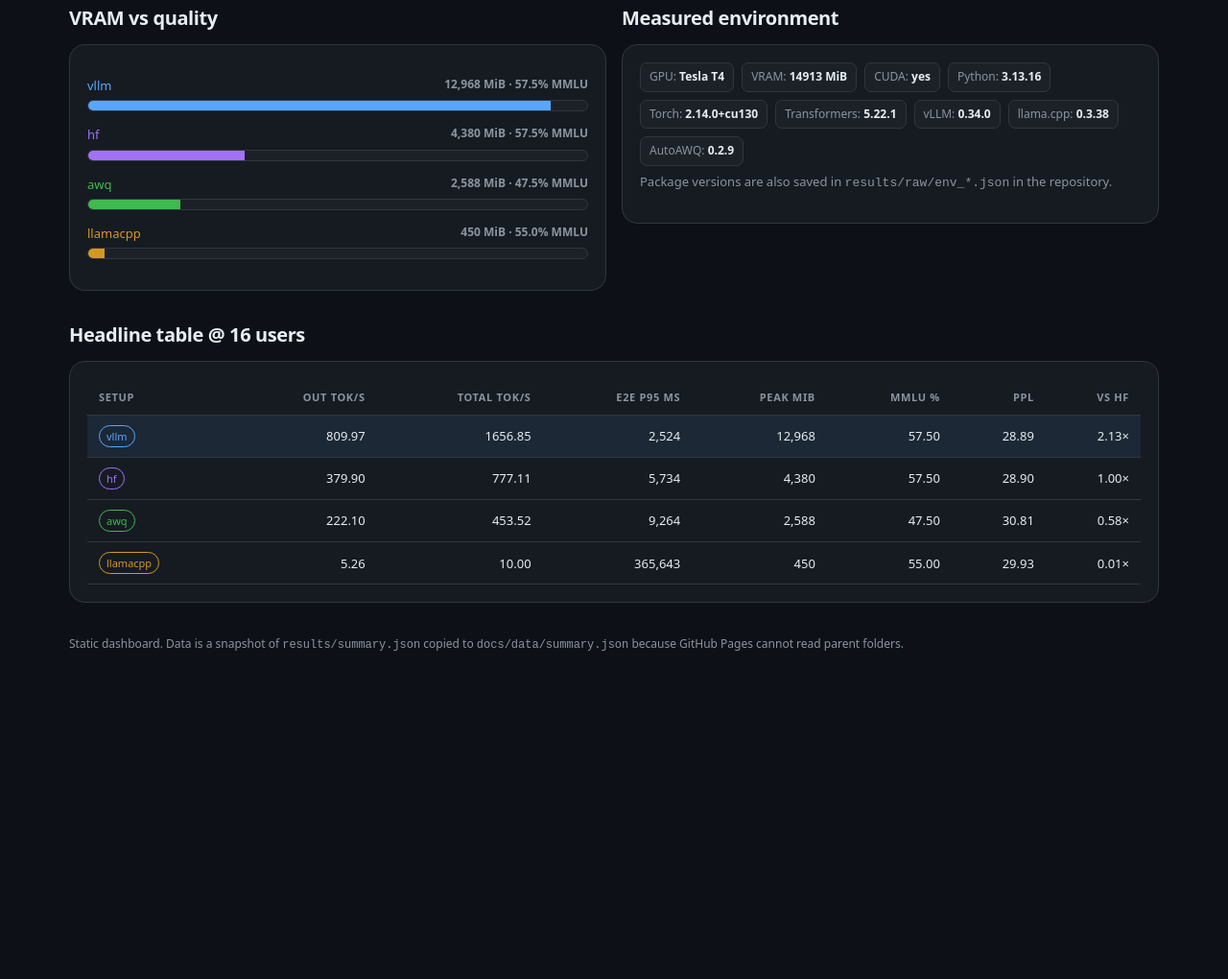
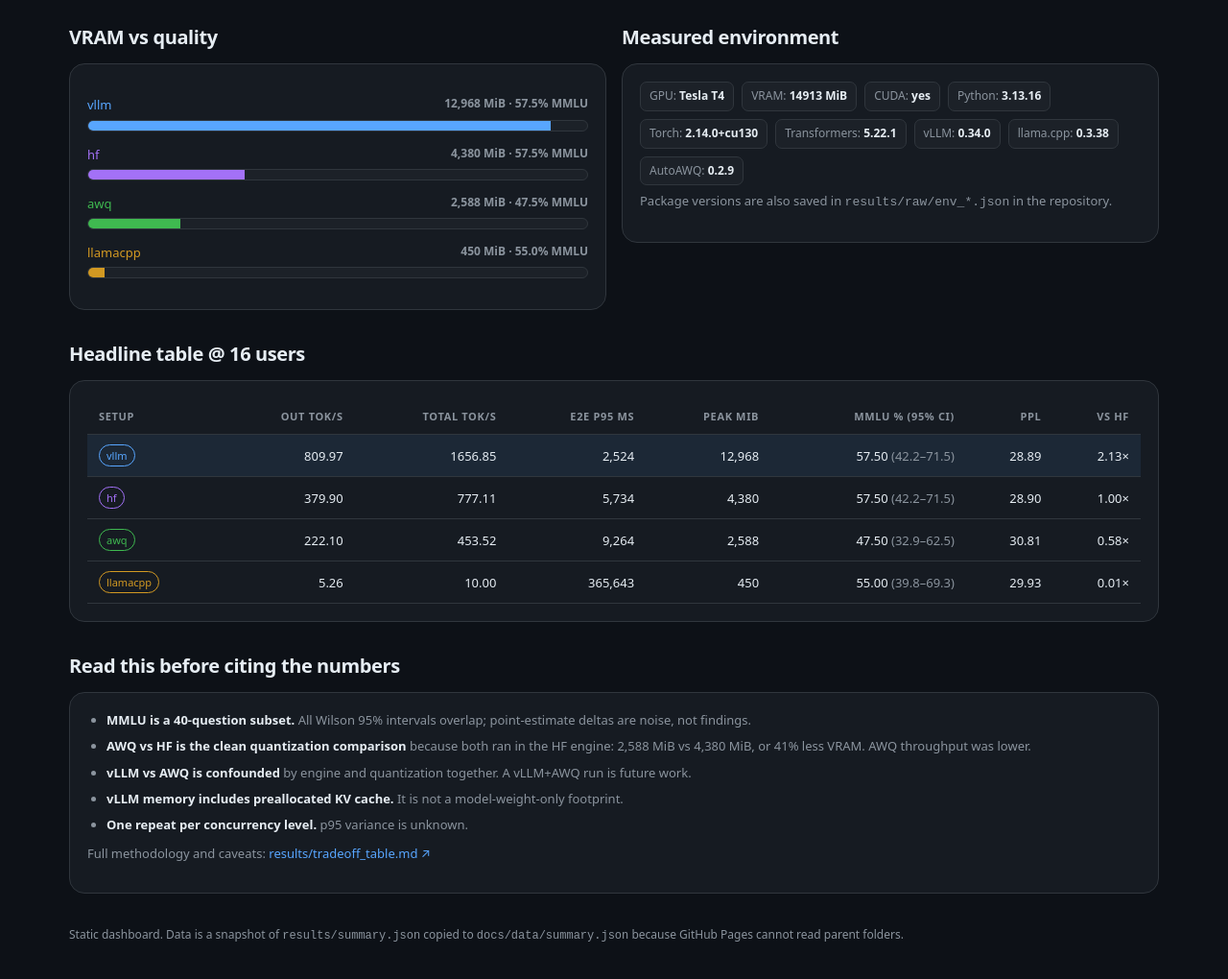
Before and after one commit to Ishan-5/LLM-inference-and-quantization-benchmark, a plain HTML site: page docs/index.html in a window 1280 px wide. Shown: the part 1076-2096 px from the top of the page at 96% size. Before the commit the page ends 1828 px from the top, so only its background shows below. Drawn offline with Linux system fonts and the light colour scheme.

Commit message:
Correct dashboard claims and data snapshot

```diff
--- a/docs/data/summary.json
+++ b/docs/data/summary.json
@@ -23,6 +23,13 @@
     "wall_s": 5.04,
     "perplexity": 28.886981930380042,
     "mmlu_accuracy_pct": 57.5,
+    "mmlu_correct": 23,
+    "mmlu_total": 40,
+    "mmlu_ci95": [
+      42.2,
+      71.5
+    ],
+    "mmlu_ci95_text": "42.2–71.5",
     "perplexity_note": "",
     "mmlu_note": "",
     "speedup_vs_baseline": 2.13,
@@ -53,6 +60,13 @@
       "wall_s": 18.44,
       "perplexity": 30.806288424870864,
       "mmlu_accuracy_pct": 47.5,
+      "mmlu_correct": 19,
+      "mmlu_total": 40,
+      "mmlu_ci95": [
+        32.9,
+        62.5
+      ],
+      "mmlu_ci95_text": "32.9–62.5",
       "perplexity_note": "",
       "mmlu_note": "",
       "speedup_vs_baseline": 0.58,
@@ -82,6 +96,13 @@
       "wall_s": 10.74,
       "perplexity": 28.897874670756288,
       "mmlu_accuracy_pct": 57.5,
+      "mmlu_correct": 23,
+      "mmlu_total": 40,
+      "mmlu_ci95": [
+        42.2,
+        71.5
+      ],
+      "mmlu_ci95_text": "42.2–71.5",
       "perplexity_note": "",
       "mmlu_note": "",
       "speedup_vs_baseline": 1.0,
@@ -111,6 +132,13 @@
       "wall_s": 757.42,
       "perplexity": 29.929155645733335,
       "mmlu_accuracy_pct": 55.0,
+      "mmlu_correct": 22,
+      "mmlu_total": 40,
+      "mmlu_ci95": [
+        39.8,
+        69.3
+      ],
+      "mmlu_ci95_text": "39.8–69.3",
       "perplexity_note": "",
       "mmlu_note": "",
       "speedup_vs_baseline": 0.01,
@@ -140,6 +168,13 @@
       "wall_s": 5.04,
       "perplexity": 28.886981930380042,
       "mmlu_accuracy_pct": 57.5,
+      "mmlu_correct": 23,
+      "mmlu_total": 40,
+      "mmlu_ci95": [
+        42.2,
+        71.5
+      ],
+      "mmlu_ci95_text": "42.2–71.5",
       "perplexity_note": "",
       "mmlu_note": "",
       "speedup_vs_baseline": 2.13,
--- a/docs/index.html
+++ b/docs/index.html
@@ -174,6 +174,9 @@
     .env b { color: var(--text); font-weight: 600; }
 
     .error { color: #ff7b72; }
+    .caveats { margin: 0 0 10px; padding-left: 20px; color: var(--muted); font-size: 13px; }
+    .caveats li + li { margin-top: 7px; }
+    .caveats b { color: var(--text); }
     footer { margin-top: 34px; color: var(--muted); font-size: 12px; }
 
     @media (max-width: 700px) {
@@ -188,7 +191,7 @@
   <header>
     <div class="eyebrow"><span class="dot"></span> final run · tesla t4 · qwen2.5-1.5b</div>
     <h1>LLM Inference &amp; <span>Quantization Benchmark</span></h1>
-    <p class="lede">Four serving strategies. One deterministic workload. Measured throughput, tail latency, GPU memory, MMLU, and perplexity under 1–16 concurrent users.</p>
+    <p class="lede">Four serving strategies. One deterministic workload. Measured throughput, tail latency, GPU memory, MMLU with 95% intervals, and perplexity under 1–16 concurrent users.</p>
     <div class="links">
       <a href="https://github.com/Ishan-5/LLM-inference-and-quantization-benchmark/blob/main/results/tradeoff_table.md">Full report ↗</a>
       <a href="data/summary.json">Raw summary JSON ↗</a>
@@ -237,11 +240,25 @@
         <thead>
           <tr>
             <th>Setup</th><th>Out tok/s</th><th>Total tok/s</th><th>E2E p95 ms</th>
-            <th>Peak MiB</th><th>MMLU %</th><th>PPL</th><th>vs HF</th>
+            <th>Peak MiB</th><th>MMLU % (95% CI)</th><th>PPL</th><th>vs HF</th>
           </tr>
         </thead>
         <tbody id="rows"></tbody>
       </table>
+    </div>
+  </section>
+
+  <section>
+    <h2>Read this before citing the numbers</h2>
+    <div class="panel">
+      <ul class="caveats">
+        <li><b>MMLU is a 40-question subset.</b> All Wilson 95% intervals overlap; point-estimate deltas are noise, not findings.</li>
+        <li><b>AWQ vs HF is the clean quantization comparison</b> because both ran in the HF engine: 2,588 MiB vs 4,380 MiB, or 41% less VRAM. AWQ throughput was lower.</li>
+        <li><b>vLLM vs AWQ is confounded</b> by engine and quantization together. A vLLM+AWQ run is future work.</li>
+        <li><b>vLLM memory includes preallocated KV cache.</b> It is not a model-weight-only footprint.</li>
+        <li><b>One repeat per concurrency level.</b> p95 variance is unknown.</li>
+      </ul>
+      <p class="small">Full methodology and caveats: <a href="https://github.com/Ishan-5/LLM-inference-and-quantization-benchmark/blob/main/results/tradeoff_table.md">results/tradeoff_table.md ↗</a></p>
     </div>
   </section>
 
@@ -283,12 +300,15 @@ function renderAll() {
 function renderCards() {
   const w = DATA.winner;
   const hf = DATA.summary.find(r => r.backend === "hf") || {};
-  const saved = hf.peak_gpu_mib ? Math.round(100 * (1 - w.peak_gpu_mib / hf.peak_gpu_mib)) : 0;
+  const awq = DATA.summary.find(r => r.backend === "awq") || {};
+  const saved = hf.peak_gpu_mib && awq.peak_gpu_mib
+    ? Math.round(100 * (1 - awq.peak_gpu_mib / hf.peak_gpu_mib)) : null;
+  const speed = w.speedup_vs_baseline ? w.speedup_vs_baseline.toFixed(2) : "n/a";
   const cards = [
-    { kicker: "winner", big: w.backend.toUpperCase(), small: "2.13× faster than HF at 16 users", hero: true },
+    { kicker: "winner", big: w.backend.toUpperCase(), small: speed + "× faster than HF at " + w.concurrency + " users", hero: true },
     { kicker: "throughput", big: w.out_tok_s.toFixed(1), small: "output tokens / second" },
-    { kicker: "quality", big: w.mmlu_accuracy_pct.toFixed(1) + "%", small: "MMLU · PPL " + w.perplexity.toFixed(2) },
-    { kicker: "vram saved vs hf", big: saved + "%", small: Math.round(w.peak_gpu_mib).toLocaleString() + " MiB peak" }
+    { kicker: "quality", big: w.mmlu_accuracy_pct.toFixed(1) + "%", small: "MMLU 95% CI " + (w.mmlu_ci95_text || "n/a") + " · PPL " + w.perplexity.toFixed(2) },
+    { kicker: "AWQ VRAM vs HF", big: saved === null ? "—" : saved + "%", small: "same engine · HF " + Math.round(hf.peak_gpu_mib || 0).toLocaleString() + " → AWQ " + Math.round(awq.peak_gpu_mib || 0).toLocaleString() + " MiB" }
   ];
   document.getElementById("cards").innerHTML = cards.map(c =>
     `<div class="card ${c.hero ? "hero" : ""}">
@@ -322,7 +342,7 @@ function renderRows() {
        <td>${r.total_tok_s.toFixed(2)}</td>
        <td>${Math.round(r.e2e_p95_ms).toLocaleString()}</td>
        <td>${Math.round(r.peak_gpu_mib).toLocaleString()}</td>
-       <td>${r.mmlu_accuracy_pct.toFixed(2)}</td>
+       <td>${r.mmlu_accuracy_pct.toFixed(2)} <span class="small">(${r.mmlu_ci95_text || "n/a"})</span></td>
        <td>${r.perplexity.toFixed(2)}</td>
        <td>${r.speedup_vs_baseline.toFixed(2)}×</td>
      </tr>`).join("");
```
